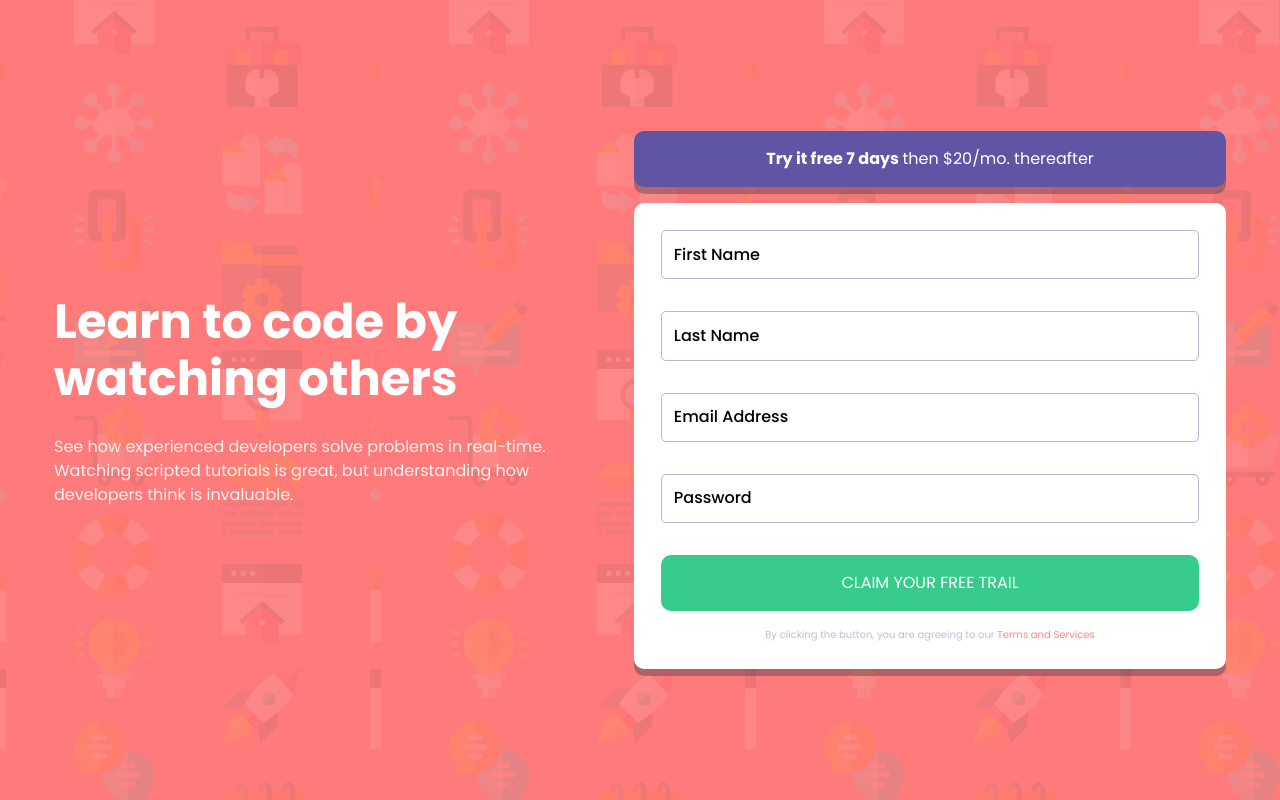
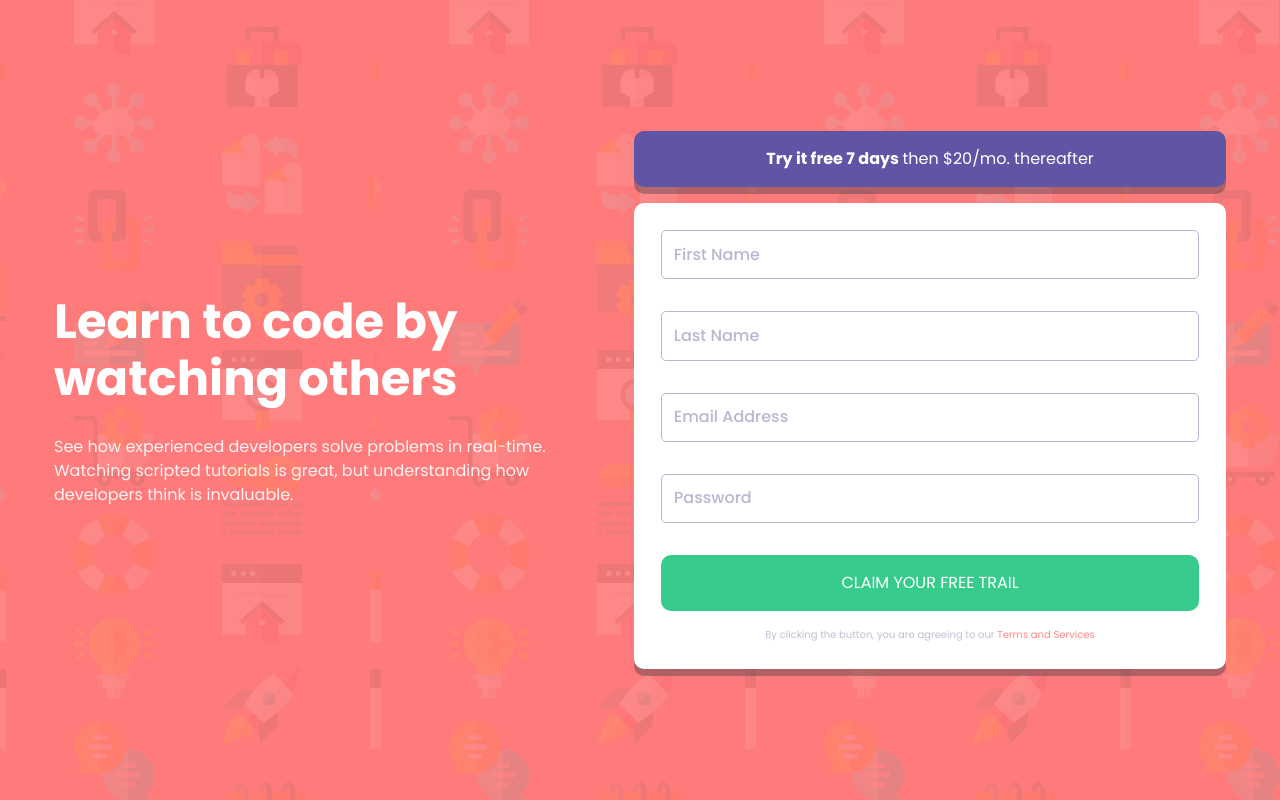
Before and after one commit to iTztoniYT/F-mentore-Intro-component-with-sign-up-form, a plain HTML site: page index.html in a window 1280 px wide. Drawn offline with Linux system fonts and the light colour scheme.

Commit message:
change placeholder color

```diff
--- a/css/style.css
+++ b/css/style.css
@@ -170,7 +170,7 @@ input{
   color: red; /* Placeholder color for invalid email */
 }
 
-input::placeholder{font-weight: var(--fw-500); color: black;}
+input::placeholder{font-weight: var(--fw-500); color: var(--Grayish-Blue);}
 
 .input-container {
   position: relative; /* Ensure the container is positioned */
```
